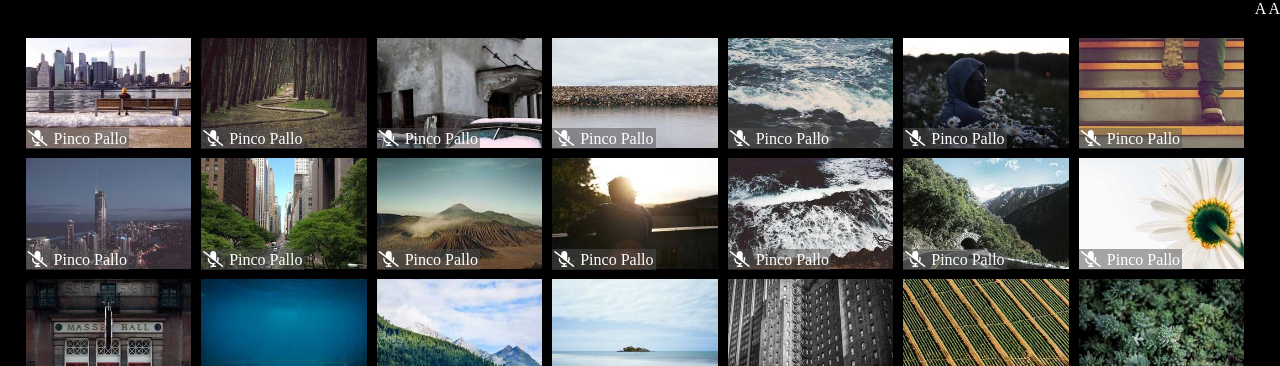
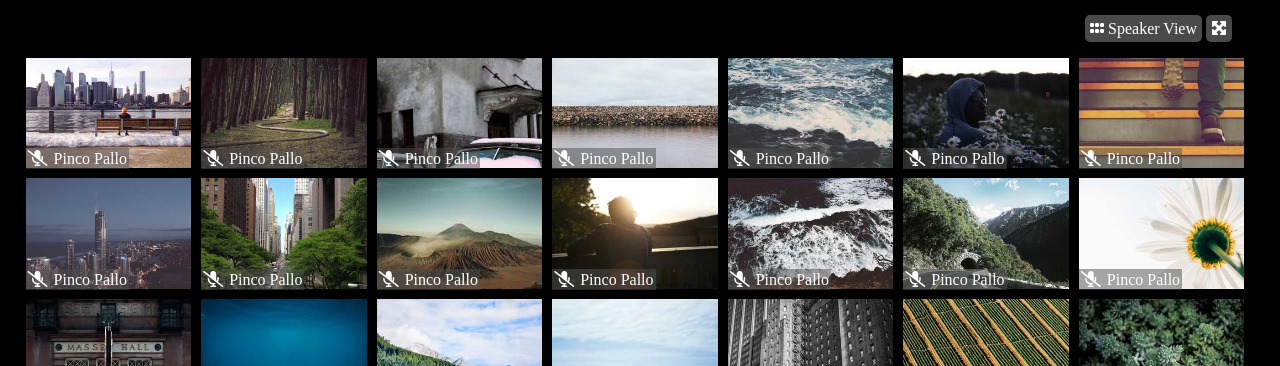
Before and after one commit to raffaelecapaldo/html-css-zoom, a plain HTML site: page index.html in a window 1280 px wide. Shown: the top 366 px of the page. Drawn offline with Linux system fonts and the light colour scheme.

Commit message:
completed header

```diff
--- a/css/style.css
+++ b/css/style.css
@@ -14,9 +14,13 @@
 body {
     background-color: black;;
 }
+
+main {
+    width:96vw;
+    margin:0 auto;
+}
 /* CONTAINER OF THE WEBAPP */
 .wrapper {
-    width: 100vw;
     height: 100vh;
     background-color: var(--appbackground);
 }
@@ -29,18 +33,33 @@ body {
     margin-bottom:20px;
 }
 
+.videocontrols {
+    margin-top:20px;
+    margin-right:48px;
+}
+
+.videocontrols span  {
+    padding:5px;
+    background-color: #4a4a4a;
+    border-radius:5px;
+}
+
+/* CONTAINER OF THE WEBCAMS */
 .webfeeds {
     margin:0 auto;
     display:flex;
     flex-wrap: wrap;
-        width:96vw;
-        margin:0 auto;
     }
 
+.livefeed {
+        width: calc(100% / 7);
+        padding-right:10px;
+        padding-bottom:10px;
+
+}
 
 .imgfeed {
-
-    position:relative;
+position:relative;
 }
 
 .imgfeed img {
@@ -48,12 +67,6 @@ body {
     display:block;
 }
 
-.livefeed {
-    width: calc(100% / 7);
-    padding-right:10px;
-    padding-bottom:10px;
-
-}
 
 .userinfo{
     position:absolute;
@@ -66,7 +79,7 @@ body {
 
 .userinfo span {
     background-color: rgba(80, 80, 80, 0.5);
-    color:white;
+    color:var(--maincolor);
     padding:2px;
 }
 
--- a/index.html
+++ b/index.html
@@ -13,8 +13,8 @@
     <header>
         <nav class="topcontrols content">
             <div class="videocontrols">
-                <span>A</span>
-                <span>A</span>
+                <span><i class="fa-solid fa-grip"></i> Speaker View</span>
+                <span><i class="fa-solid fa-maximize"></i></span>
             </div>
         </nav>
     </header>
```
